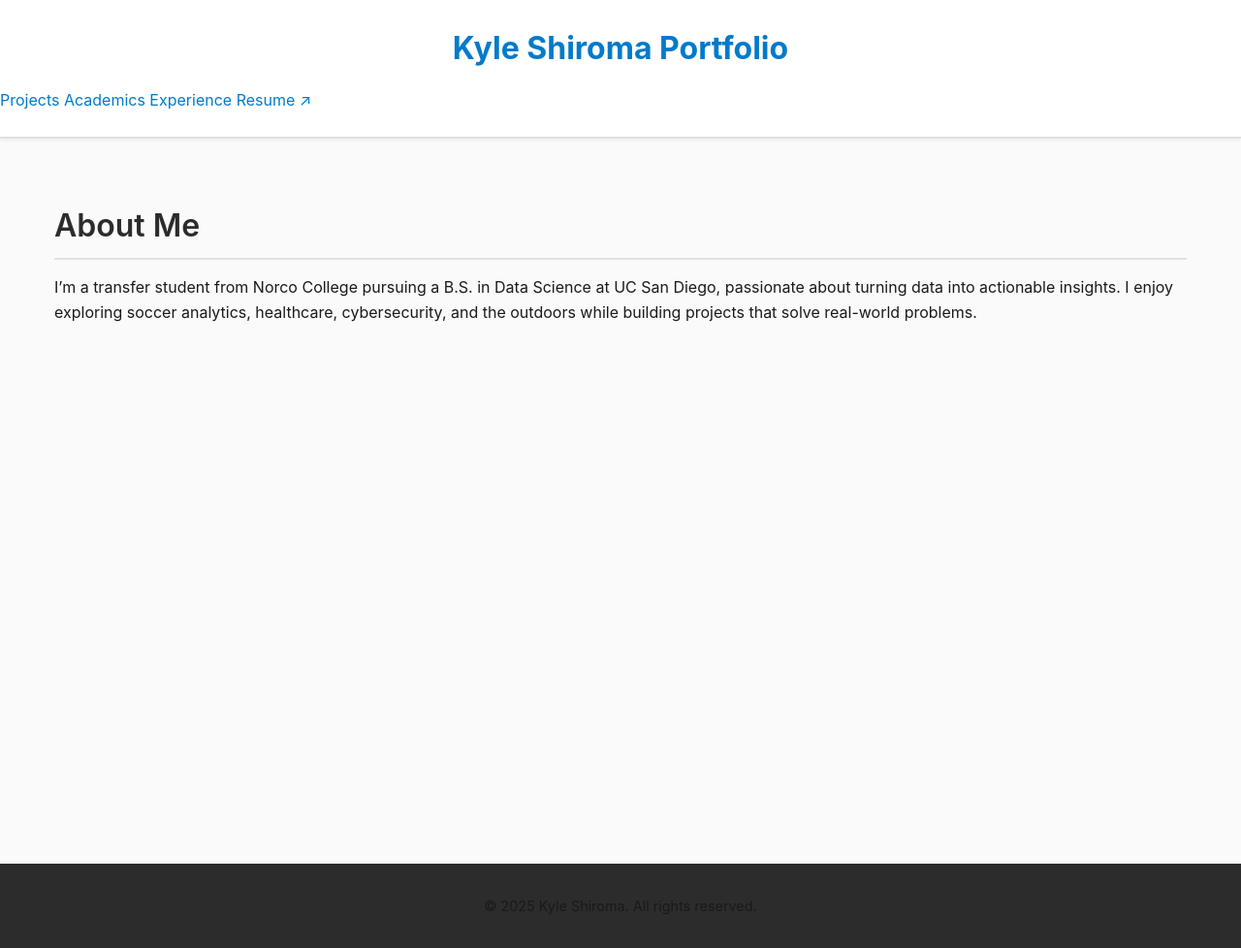
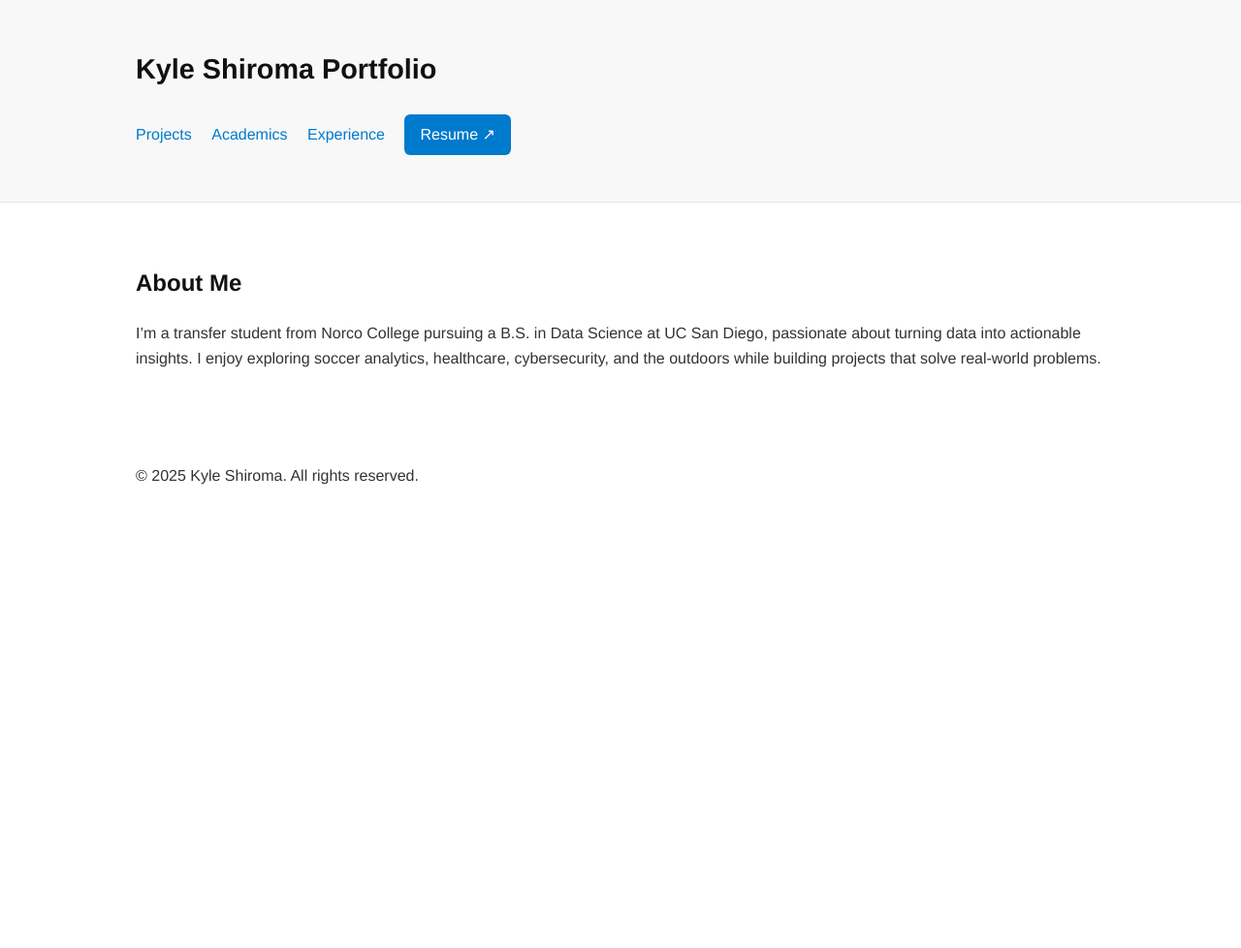
Before and after one commit to k-shiroma-code/k-shiroma-code.github.io, a Jekyll site: the page built from index.md, in a window 1280 px wide. Shown: the whole page at 97% size. Built offline with Jekyll 4.4.1, drawn with Linux system fonts in a browser that asks for light colours; after the commit the page ends 900 px from its top, so only the background shows below that.

Commit message:
Update style.css

```diff
--- a/assets/css/style.css
+++ b/assets/css/style.css
@@ -1,315 +1,93 @@
-/* Minimal Sophistication Theme for Kyle's Portfolio */
-
-:root {
-  --primary-color: #2c2c2c;
-  --secondary-color: #4a4a4a;
-  --accent-color: #007acc;
-  --background-color: #fafafa;
-  --card-background: #ffffff;
-  --text-color: #1a1a1a;
-  --text-light: #666666;
-  --border-color: #e0e0e0;
-  --hover-color: #f5f5f5;
-}
-
-/* Reset and Base Styles */
-* {
-  margin: 0;
-  padding: 0;
-  box-sizing: border-box;
-}
-
 body {
-  font-family: -apple-system, BlinkMacSystemFont, 'Segoe UI', Roboto, 'Helvetica Neue', Arial, sans-serif;
+  font-family: 'Helvetica Neue', Helvetica, Arial, sans-serif;
   line-height: 1.6;
-  color: var(--text-color);
-  background-color: var(--background-color);
+  color: #333;
+  background-color: #fff;
   margin: 0;
   padding: 0;
 }
 
-/* Header Styles */
+.container {
+  width: 90%;
+  max-width: 1000px;
+  margin: 0 auto;
+  padding: 2rem 0;
+}
+
 header {
-  background-color: var(--card-background);
-  border-bottom: 2px solid var(--border-color);
-  padding: 1.5rem 0;
-  box-shadow: 0 2px 4px rgba(0, 0, 0, 0.05);
+  background: #f8f8f8;
+  padding: 1rem 0;
+  border-bottom: 1px solid #e5e5e5;
 }
 
 header h1 {
-  color: var(--primary-color);
-  font-size: 2rem;
-  font-weight: 700;
-  text-align: center;
+  margin: 0;
+  font-size: 1.8rem;
+}
+
+header h1 a {
+  text-decoration: none;
+  color: #111;
+}
+
+header nav {
+  margin-top: 0.5rem;
+}
+
+header nav a {
+  margin-right: 1rem;
+  text-decoration: none;
+  color: #007acc;
+  font-weight: 500;
+}
+
+header nav a:hover {
+  text-decoration: underline;
+}
+
+main h2, main h3 {
+  color: #111;
+  margin-top: 2rem;
+}
+
+main p {
   margin-bottom: 1rem;
 }
 
-/* Navigation Styles */
-.nav-links {
-  display: flex;
-  justify-content: center;
-  gap: 2rem;
-  flex-wrap: wrap;
+img {
+  display: block;
+  margin: 1rem auto;
+  max-width: 100%;
+  height: auto;
+  border-radius: 12px;
 }
 
-.nav-links a {
-  color: var(--secondary-color);
-  text-decoration: none;
-  font-weight: 500;
-  padding: 0.5rem 1rem;
-  border-radius: 6px;
-  transition: all 0.3s ease;
-  position: relative;
+iframe, .tableauPlaceholder {
+  display: block;
+  margin: 2rem auto;
+  max-width: 100%;
+  border-radius: 12px;
 }
 
-.nav-links a:hover {
-  color: var(--accent-color);
-  background-color: var(--hover-color);
-  transform: translateY(-1px);
-}
-
-.nav-links a.active {
-  color: var(--accent-color);
-  font-weight: 600;
-}
-
-/* Main Content */
-main {
-  max-width: 1200px;
-  margin: 0 auto;
-  padding: 2rem 1rem;
-  min-height: calc(100vh - 200px);
-}
-
-/* Typography */
-h1 {
-  color: var(--primary-color);
-  font-size: 2.5rem;
-  font-weight: 700;
-  margin-bottom: 1.5rem;
-  text-align: center;
-}
-
-h2 {
-  color: var(--primary-color);
-  font-size: 2rem;
-  font-weight: 600;
-  margin: 2rem 0 1rem 0;
-  padding-bottom: 0.5rem;
-  border-bottom: 2px solid var(--border-color);
-}
-
-h3 {
-  color: var(--secondary-color);
-  font-size: 1.5rem;
-  font-weight: 600;
-  margin: 1.5rem 0 1rem 0;
-}
-
-h4 {
-  color: var(--secondary-color);
-  font-size: 1.2rem;
-  font-weight: 600;
-  margin: 1rem 0 0.5rem 0;
-}
-
-p {
-  margin-bottom: 1rem;
-  color: var(--text-color);
-}
-
-/* Links */
 a {
-  color: var(--accent-color);
+  color: #007acc;
   text-decoration: none;
-  transition: all 0.3s ease;
 }
 
 a:hover {
-  color: var(--primary-color);
   text-decoration: underline;
 }
 
-/* Lists */
-ul, ol {
-  margin: 1rem 0;
-  padding-left: 2rem;
+a.button {
+  display: inline-block;
+  padding: 0.5rem 1rem;
+  background-color: #007acc;
+  color: #fff;
+  border-radius: 6px;
+  font-weight: 500;
+  margin-top: 1rem;
 }
 
-li {
-  margin-bottom: 0.5rem;
-  color: var(--text-color);
+a.button:hover {
+  background-color: #005f99;
 }
-
-/* Project Layout Styles */
-.project-section {
-  margin-bottom: 3rem;
-  background-color: var(--card-background);
-  padding: 2rem;
-  border-radius: 12px;
-  border: 1px solid var(--border-color);
-  box-shadow: 0 2px 8px rgba(0, 0, 0, 0.05);
-  transition: box-shadow 0.3s ease;
-}
-
-.project-section:hover {
-  box-shadow: 0 4px 16px rgba(0, 0, 0, 0.1);
-}
-
-/* Buttons and CTAs */
-.btn, .github-link {
-  display: inline-block;
-  background-color: var(--accent-color);
-  color: white;
-  padding: 0.75rem 1.5rem;
-  border-radius: 6px;
-  font-weight: 500;
-  text-decoration: none;
-  margin-top: 1rem;
-  transition: all 0.3s ease;
-}
-
-.btn:hover, .github-link:hover {
-  background-color: var(--primary-color);
-  color: white;
-  text-decoration: none;
-  transform: translateY(-2px);
-  box-shadow: 0 4px 12px rgba(0, 0, 0, 0.2);
-}
-
-/* Awards and achievements */
-.award {
-  color: #f39c12;
-  font-weight: 600;
-}
-
-/* Code blocks */
-pre, code {
-  background-color: var(--hover-color);
-  border: 1px solid var(--border-color);
-  border-radius: 4px;
-  font-family: 'Monaco', 'Menlo', 'Consolas', monospace;
-}
-
-pre {
-  padding: 1rem;
-  overflow-x: auto;
-  margin: 1rem 0;
-}
-
-code {
-  padding: 0.2rem 0.4rem;
-  font-size: 0.9em;
-}
-
-/* Tables */
-table {
-  width: 100%;
-  border-collapse: collapse;
-  margin: 1rem 0;
-  background-color: var(--card-background);
-}
-
-th, td {
-  padding: 0.75rem;
-  text-align: left;
-  border: 1px solid var(--border-color);
-}
-
-th {
-  background-color: var(--hover-color);
-  color: var(--primary-color);
-  font-weight: 600;
-}
-
-/* Footer */
-footer {
-  background-color: var(--primary-color);
-  color: white;
-  text-align: center;
-  padding: 2rem 1rem;
-  margin-top: 3rem;
-}
-
-footer p {
-  margin: 0;
-  font-size: 0.9rem;
-}
-
-footer a {
-  color: white;
-  opacity: 0.8;
-  transition: opacity 0.3s ease;
-}
-
-footer a:hover {
-  opacity: 1;
-  color: var(--accent-color);
-  text-decoration: none;
-}
-
-/* Responsive Design */
-@media (max-width: 768px) {
-  header h1 {
-    font-size: 1.5rem;
-  }
-
-  .nav-links {
-    gap: 1rem;
-  }
-
-  .nav-links a {
-    padding: 0.4rem 0.8rem;
-    font-size: 0.9rem;
-  }
-
-  main {
-    padding: 1rem;
-  }
-
-  h1 {
-    font-size: 2rem;
-  }
-
-  h2 {
-    font-size: 1.5rem;
-  }
-
-  .project-section {
-    padding: 1.5rem;
-  }
-
-  footer {
-    padding: 1.5rem 1rem;
-  }
-}
-
-@media (max-width: 480px) {
-  .nav-links {
-    flex-direction: column;
-    align-items: center;
-    gap: 0.5rem;
-  }
-
-  main {
-    padding: 0.5rem;
-  }
-
-  .project-section {
-    padding: 1rem;
-  }
-}
-
-/* Iframe styling for embedded content */
-iframe {
-  border-radius: 8px;
-  border: 1px solid var(--border-color);
-  box-shadow: 0 2px 8px rgba(0, 0, 0, 0.1);
-}
-
-/* Horizontal rule styling */
-hr {
-  border: none;
-  border-top: 2px solid var(--border-color);
-  margin: 2rem 0;
-}
```
